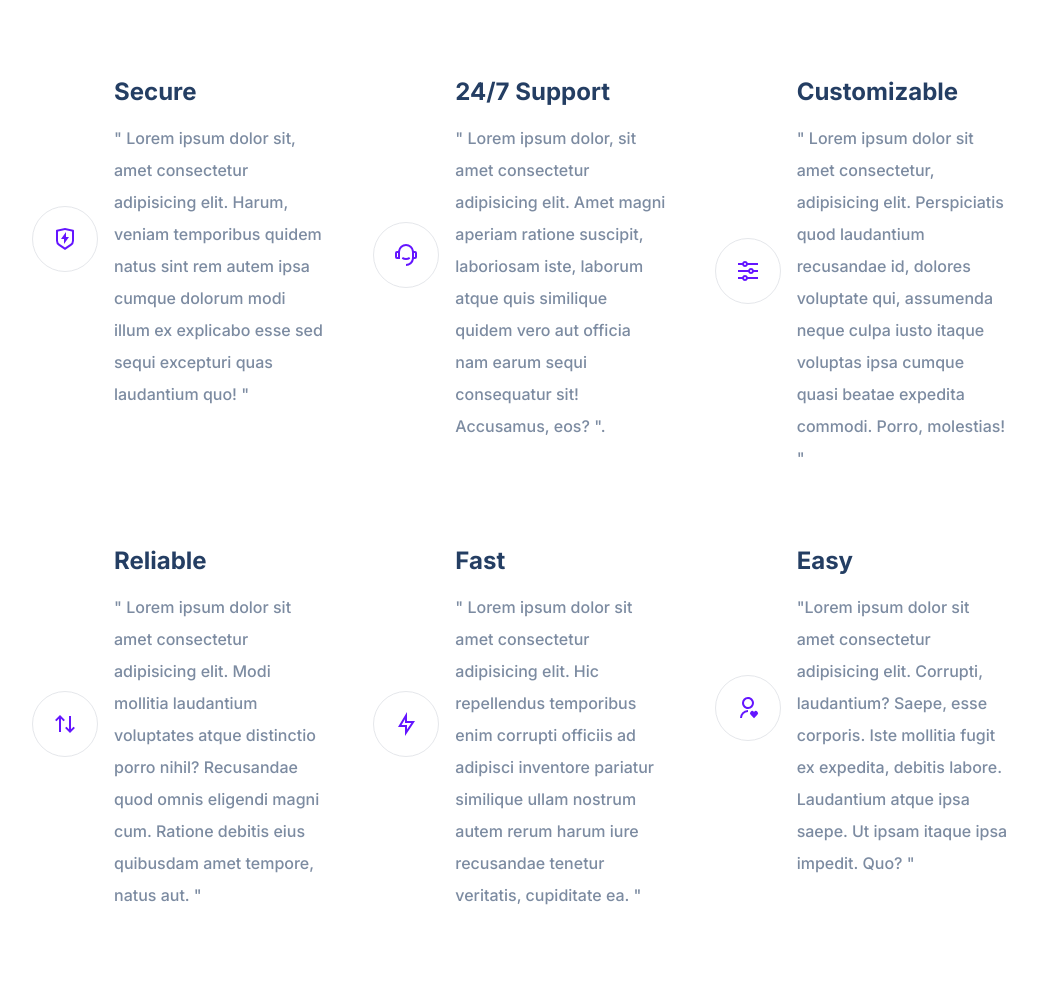
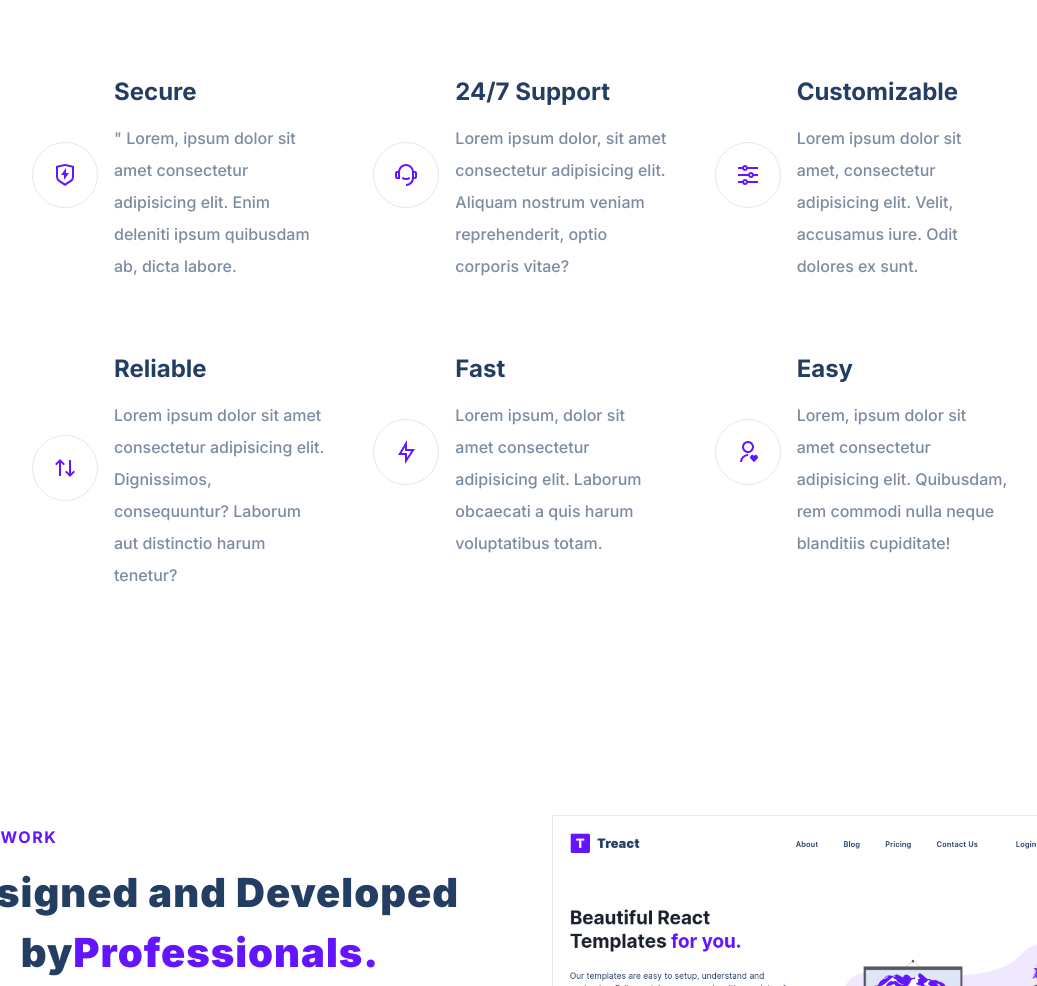
Before and after one commit to SimBarz310/treact-final-project, a plain HTML site: page index.html in a window 1280 px wide. Shown: the part 1107-2093 px from the top of the page, without its empty margins (120-1157 px from the left). Drawn offline with Linux system fonts and the light colour scheme.

Commit message:
simons-treact

```diff
--- a/index.html
+++ b/index.html
@@ -103,7 +103,7 @@
                                 <h2 class="feature__title">Secure
                                 </h2>
                                 <p class="feature__para">
-                                    " Lorem ipsum dolor sit, amet consectetur adipisicing elit. Harum, veniam temporibus quidem natus sint rem autem ipsa cumque dolorum modi illum ex explicabo esse sed sequi excepturi quas laudantium quo! "
+                                    " Lorem, ipsum dolor sit amet consectetur adipisicing elit. Enim deleniti ipsum quibusdam ab, dicta labore.
                                 </p>
                             </div>
                         </div>
@@ -115,7 +115,8 @@
                             </figure>
                             <div class="feature__text">
                                <h2 class="feature__title">24/7 Support</h2>
-                               <p class="feature__para">" Lorem ipsum dolor, sit amet consectetur adipisicing elit. Amet magni aperiam ratione suscipit, laboriosam iste, laborum atque quis similique quidem vero aut officia nam earum sequi consequatur sit! Accusamus, eos? ".</p>
+                               <p class="feature__para">Lorem ipsum dolor, sit amet consectetur adipisicing elit. Aliquam nostrum veniam reprehenderit, optio corporis vitae?
+                               </p>
                             </div>
                         </div>
                     </div>
@@ -126,7 +127,8 @@
                             </figure>
                             <div class="feature__text">
                                <h2 class="feature__title">Customizable</h2>
-                               <p class="feature__para">" Lorem ipsum dolor sit amet consectetur, adipisicing elit. Perspiciatis quod laudantium recusandae id, dolores voluptate qui, assumenda neque culpa iusto itaque voluptas ipsa cumque quasi beatae expedita commodi. Porro, molestias! "</p>
+                               <p class="feature__para">Lorem ipsum dolor sit amet, consectetur adipisicing elit. Velit, accusamus iure. Odit dolores ex sunt.
+                               </p>
                             </div>
                         </div>
                     </div>
@@ -137,7 +139,8 @@
                             </figure>
                             <div class="feature__text">
                                <h2 class="feature__title">Reliable</h2>
-                               <p class="feature__para">" Lorem ipsum dolor sit amet consectetur adipisicing elit. Modi mollitia laudantium voluptates atque distinctio porro nihil? Recusandae quod omnis eligendi magni cum. Ratione debitis eius quibusdam amet tempore, natus aut. "</p>
+                               <p class="feature__para">Lorem ipsum dolor sit amet consectetur adipisicing elit. Dignissimos, consequuntur? Laborum aut distinctio harum tenetur?
+                               </p>
                             </div>
                         </div>
                     </div>
@@ -148,7 +151,8 @@
                             </figure>
                             <div class="feature__text">
                                <h2 class="feature__title">Fast</h2>
-                               <p class="feature__para">" Lorem ipsum dolor sit amet consectetur adipisicing elit. Hic repellendus temporibus enim corrupti officiis ad adipisci inventore pariatur similique ullam nostrum autem rerum harum iure recusandae tenetur veritatis, cupiditate ea. "</p>
+                               <p class="feature__para">Lorem ipsum, dolor sit amet consectetur adipisicing elit. Laborum obcaecati a quis harum voluptatibus totam.
+                               </p>
                             </div>
                         </div>
                     </div>
@@ -159,7 +163,8 @@
                             </figure>
                             <div class="feature__text">
                                <h2 class="feature__title">Easy</h2>
-                               <p class="feature__para">"Lorem ipsum dolor sit amet consectetur adipisicing elit. Corrupti, laudantium? Saepe, esse corporis. Iste mollitia fugit ex expedita, debitis labore. Laudantium atque ipsa saepe. Ut ipsam itaque ipsa impedit. Quo? "</p>
+                               <p class="feature__para">Lorem, ipsum dolor sit amet consectetur adipisicing elit. Quibusdam, rem commodi nulla neque blanditiis cupiditate!
+                               </p>
                             </div>
                         </div>
                     </div>
```
